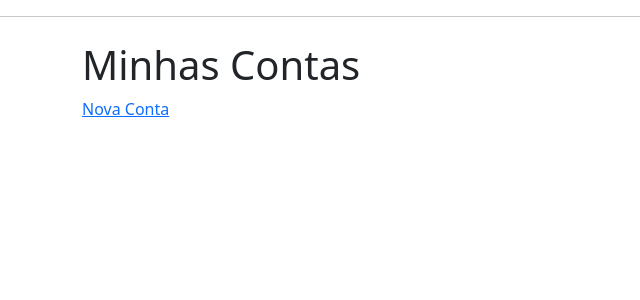
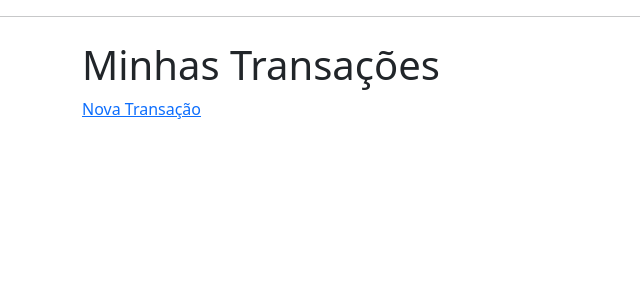
Before and after one commit to leonhardc/gestor-de-financas-pessoais, a Django app: template templates/contas/listar_transacoes.html in a window 1280 px wide. Shown: the part 24-324 px from the top of the page, without its empty margins (0-640 px from the left). Run offline with Django 5.2, Linux system fonts and the light colour scheme; the template is opened without the code that fills it, so the values that code supplies are empty.

Commit message:
Resolvidos bugs nos templates

```diff
--- a/templates/contas/listar_transacoes.html
+++ b/templates/contas/listar_transacoes.html
@@ -1,11 +1,11 @@
 {% extends "base.html" %}
 
-{% block title %}Minhas Contas{% endblock %}
+{% block title %}Minhas Transações{% endblock %}
 
 {% block content %}
-<h1>Minhas Contas</h1>
+<h1>Minhas Transações</h1>
 
-<a href="{% url 'contas:nova_conta' %}">Nova Conta</a>
+<a href="{% url 'contas:nova_transacao' %}">Nova Transação</a>
 
 <ul>
     {% for transacao in transacoes %}
--- a/templates/includes/_navbar.html
+++ b/templates/includes/_navbar.html
@@ -1,7 +1,7 @@
 <nav>
     <a href="/">Dashboard</a>
     <a href="{% url 'contas:listar_contas' %}">Contas</a>
-    <a href="{% url 'categorias:listar_categorias' %}">Categorias</a>
-    <a href="{% url 'transacoes:listar_transacoes' %}">Transações</a>
+    <a href="{% url 'contas:listar_categorias' %}">Categorias</a>
+    <a href="{% url 'contas:listar_transacoes' %}">Transações</a>
 </nav>
 <hr>
```
